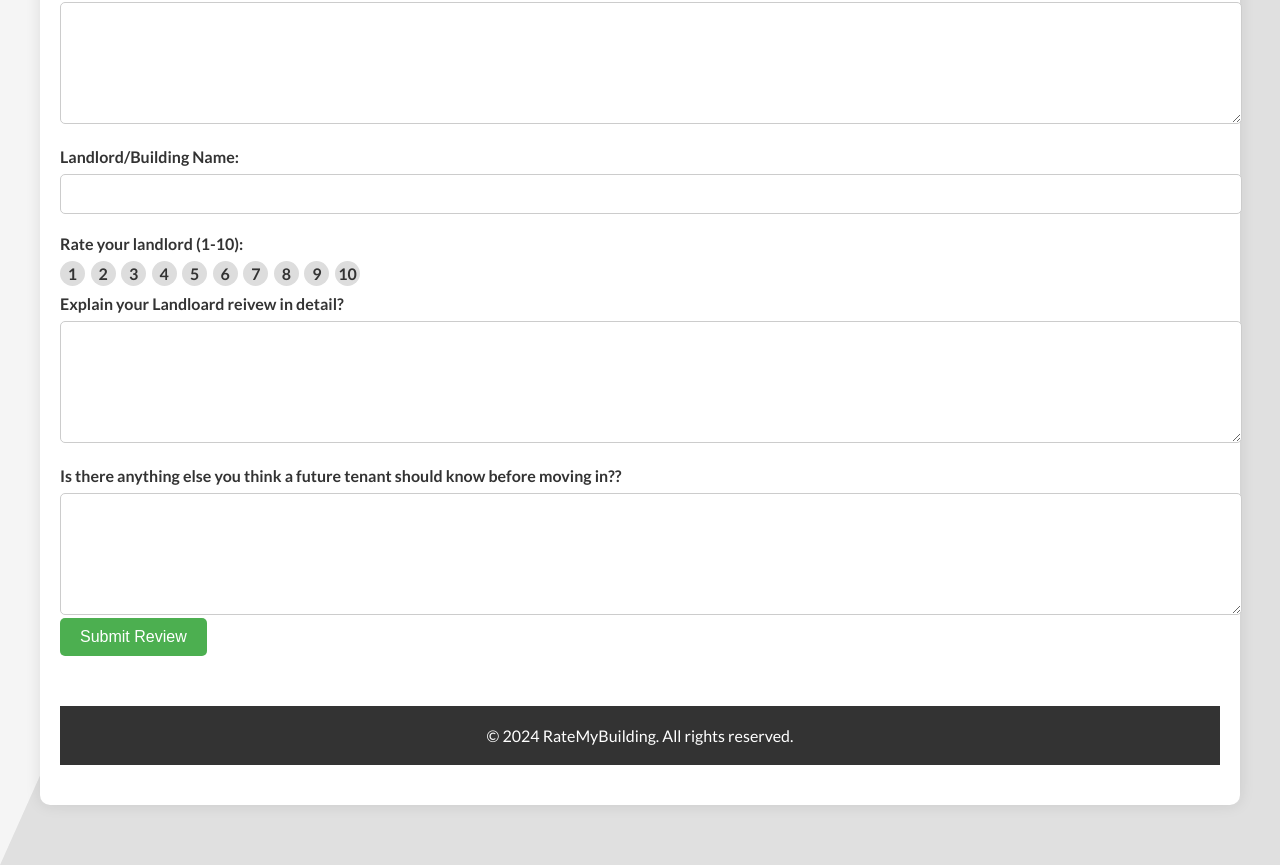
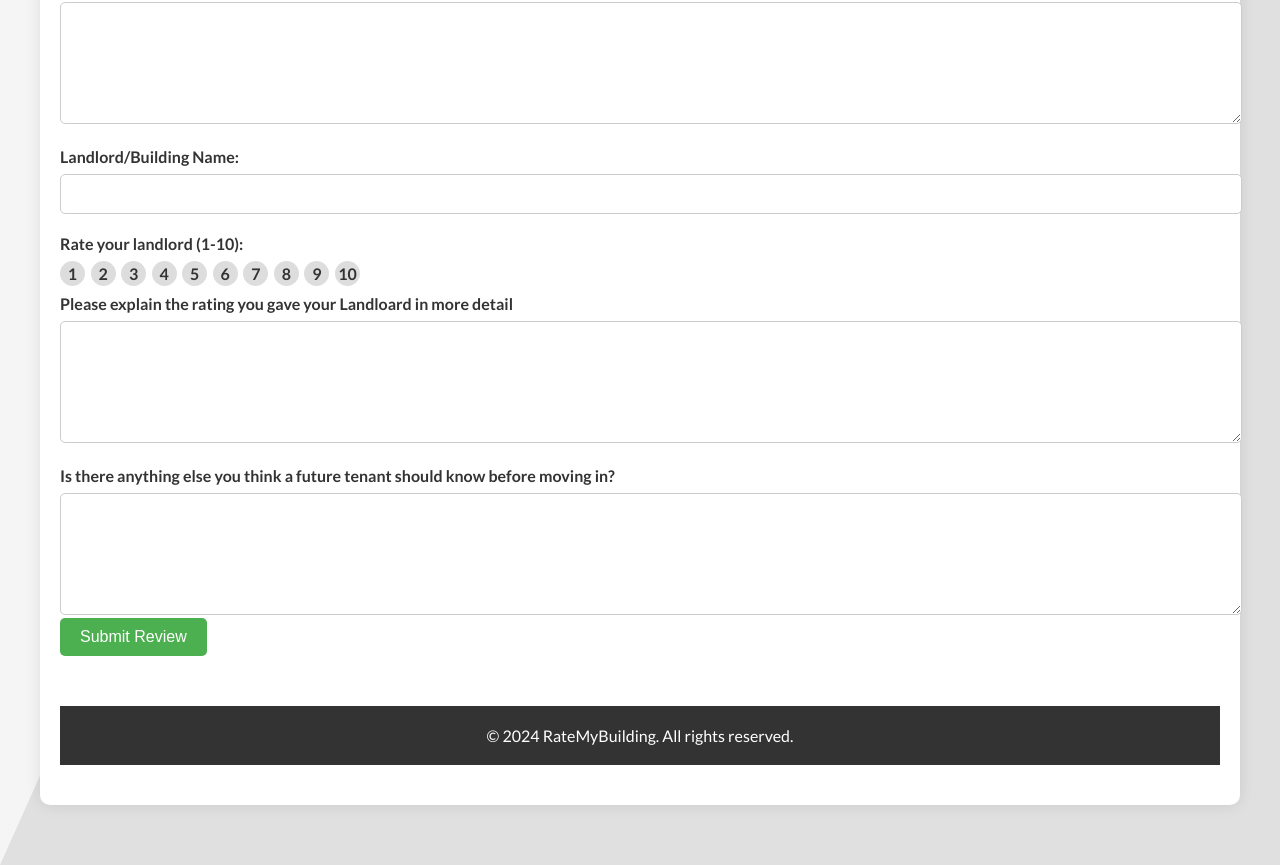
Before and after one commit to craite/ratemybuilding, a plain HTML site: page index.htm in a window 1280 px wide. Shown: the part 1994-2859 px from the top of the page. Drawn offline with Linux system fonts and the light colour scheme.

Commit message:
Update index.htm

```diff
--- a/index.htm
+++ b/index.htm
@@ -370,12 +370,12 @@
                     <label for="landlordRate10">10</label>
                 </div>
 <div class="form-group">
-                <label for="Explain">Explain your Landloard reivew in detail?</label>
+                <label for="Explain">Please explain the rating you gave your Landloard in more detail</label>
                 <textarea id="Explain"></textarea>
 
             </div>
 <div class="form-group">
-                <label for="Anything Else?">Is there anything else you think a future tenant should know before moving in??</label>
+                <label for="Anything Else?">Is there anything else you think a future tenant should know before moving in?</label>
                 <textarea id="Anything Else?"></textarea>
             <button type="submit">Submit Review</button>
         </form>
```
